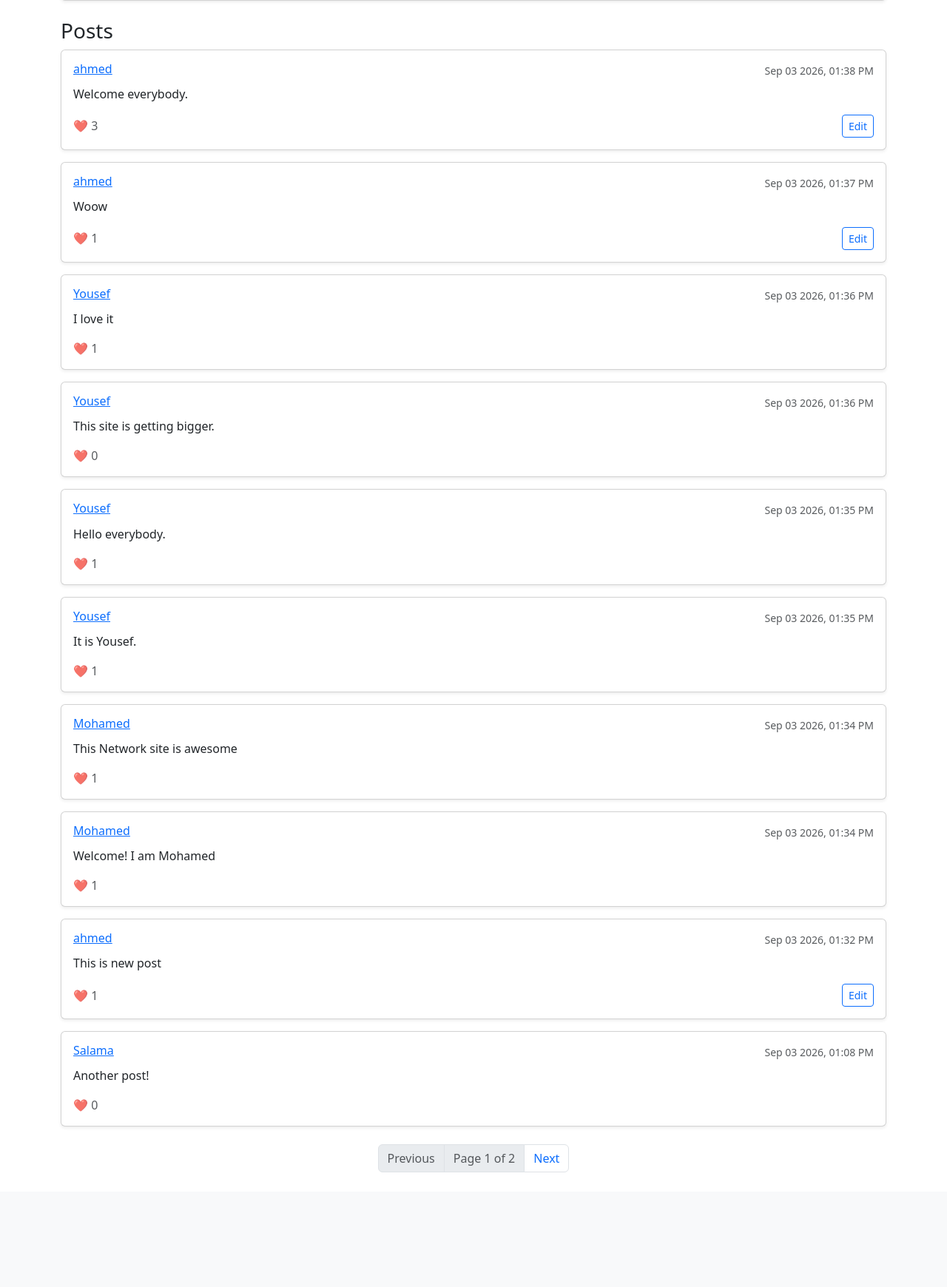
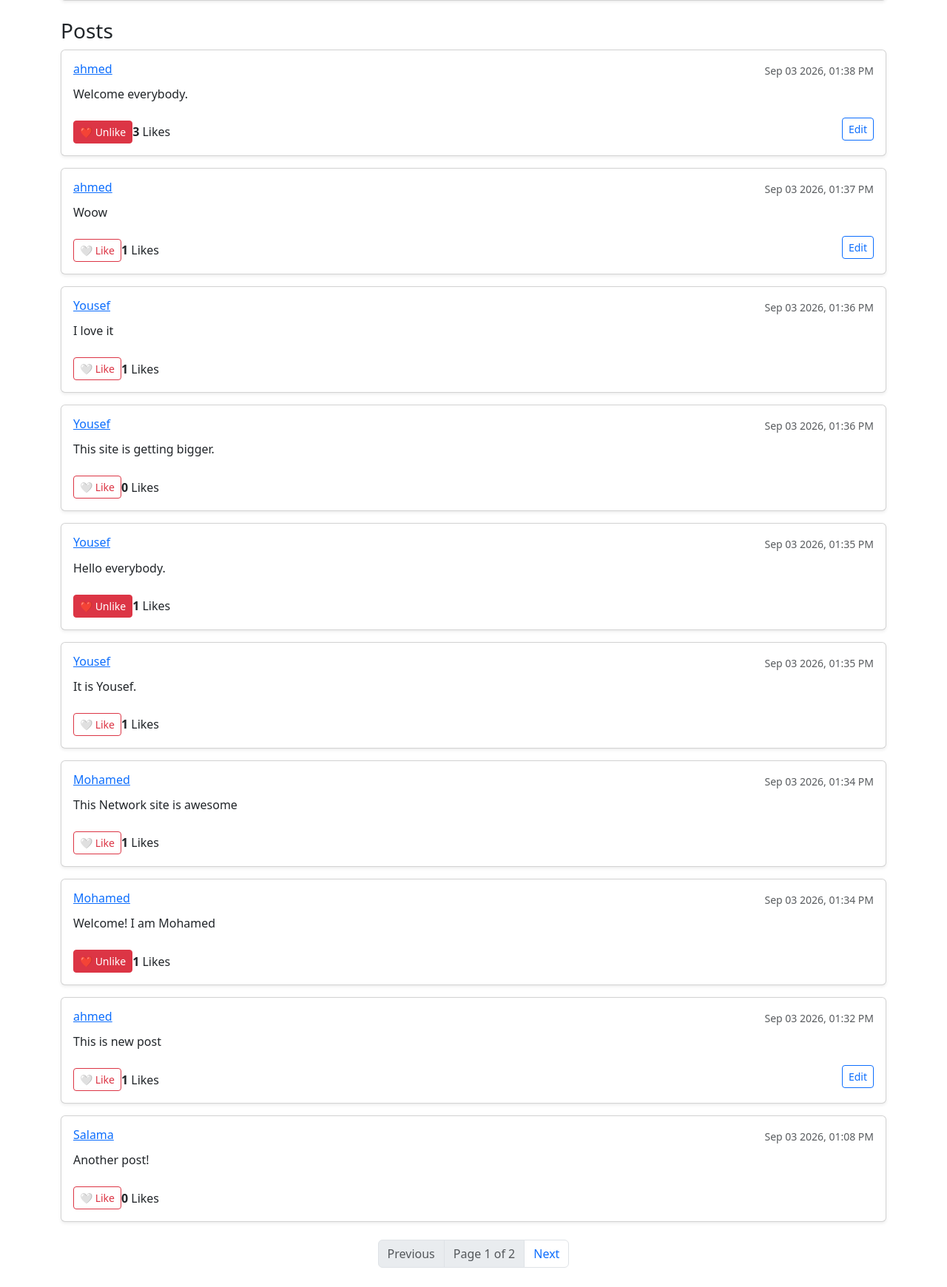
Before and after one commit to ahmed0salama/Project4-CS50W-Harvard, a Django app: page / in a window 1280 px wide. Shown: the part 291-2031 px from the top of the page at 74% size. Before the commit the page ends 1876 px from the top, so only its background shows below. Run offline with Django 3.2, Linux system fonts and the light colour scheme; a user stored in the database is signed in; data comes from the database, SQL or seed files in the repository; both versions use the stored data as it was after the commit.

Commit message:
Add like/unlike future

```diff
--- a/network/static/network/script.js
+++ b/network/static/network/script.js
@@ -68,3 +68,36 @@ function savePost(postId) {
         alert("Failed to update post. Check console/URLs.");
     });
 }
+
+function toggleLike(postId) {
+    fetch(`/like/${postId}/`, {
+        method: 'POST',
+        headers: {
+            'Content-Type': 'application/json',
+            'X-CSRFToken': getCookie('csrftoken')
+        }
+    })
+    .then(response => {
+        if (!response.ok) {
+            throw new Error(`HTTP error! status: ${response.status}`);
+        }
+        return response.json();
+    })
+    .then(result => {
+        const likeBtn = document.getElementById(`like-btn-${postId}`);
+        const likeCount = document.getElementById(`like-count-${postId}`);
+
+        if (result.liked) {
+            likeBtn.className = "btn btn-sm btn-danger mr-2";
+            likeBtn.innerHTML = "❤️ Unlike";
+        } else {
+            likeBtn.className = "btn btn-sm btn-outline-danger mr-2";
+            likeBtn.innerHTML = "🤍 Like";
+        }
+
+        likeCount.innerHTML = `<strong>${result.likes_count}</strong> Likes`;
+    })
+    .catch(error => {
+        console.error('Error toggling like:', error);
+    });
+}
--- a/network/templates/network/index.html
+++ b/network/templates/network/index.html
@@ -37,8 +37,20 @@
                     </div>
 
                     <div class="d-flex justify-content-between align-items-center mt-2">
-                        <div class="text-muted" id="post-likes-{{ post.id }}">
-                            ❤️ {{ post.likes.count }}
+                        <div class="d-flex align-items-center mt-2">
+                            {% if user.is_authenticated %}
+                                <button class="btn btn-sm {% if user in post.likes.all %}btn-danger{% else %}btn-outline-danger{% endif %} mr-2"
+                                        id="like-btn-{{ post.id }}"
+                                        onclick="toggleLike('{{ post.id }}')">
+                                    {% if user in post.likes.all %}❤️ Unlike{% else %}🤍 Like{% endif %}
+                                </button>
+                            {% else %}
+                                <span class="mr-2">❤️</span>
+                            {% endif %}
+
+                            <span id="like-count-{{ post.id }}">
+                                <strong>{{ post.likes.count }}</strong> Likes
+                            </span>
                         </div>
 
                         {% if user.is_authenticated and user == post.user %}
--- a/network/urls.py
+++ b/network/urls.py
@@ -12,4 +12,5 @@ urlpatterns = [
     path("follow/<str:username>", views.toggle_follow, name="toggle_follow"),
     path("following", views.following, name="following"),
     path("edit/<int:post_id>/", views.edit_post, name="edit_post"),
+    path("like/<int:post_id>/", views.toggle_like, name="toggle_like"),
 ]
--- a/network/views.py
+++ b/network/views.py
@@ -102,6 +102,29 @@ def following(request):
     })
 
 
+@login_required
+def toggle_like(request, post_id):
+    if request.method == "POST":
+        try:
+            post = Post.objects.get(pk=post_id)
+        except Post.DoesNotExist:
+            return JsonResponse({"error": "Post not found."}, status=404)
+
+        if request.user in post.likes.all():
+            post.likes.remove(request.user)
+            liked = False
+        else:
+            post.likes.add(request.user)
+            liked = True
+
+        return JsonResponse({
+            "liked": liked,
+            "likes_count": post.likes.count()
+        })
+
+    return JsonResponse({"error": "Invalid request method."}, status=400)
+
+
 def login_view(request):
     if request.method == "POST":
 
```
Also changed, not shown: network/templates/network/following.html (+14 -2 lines), network/templates/network/profile.html (+14 -2 lines), db.sqlite3.
